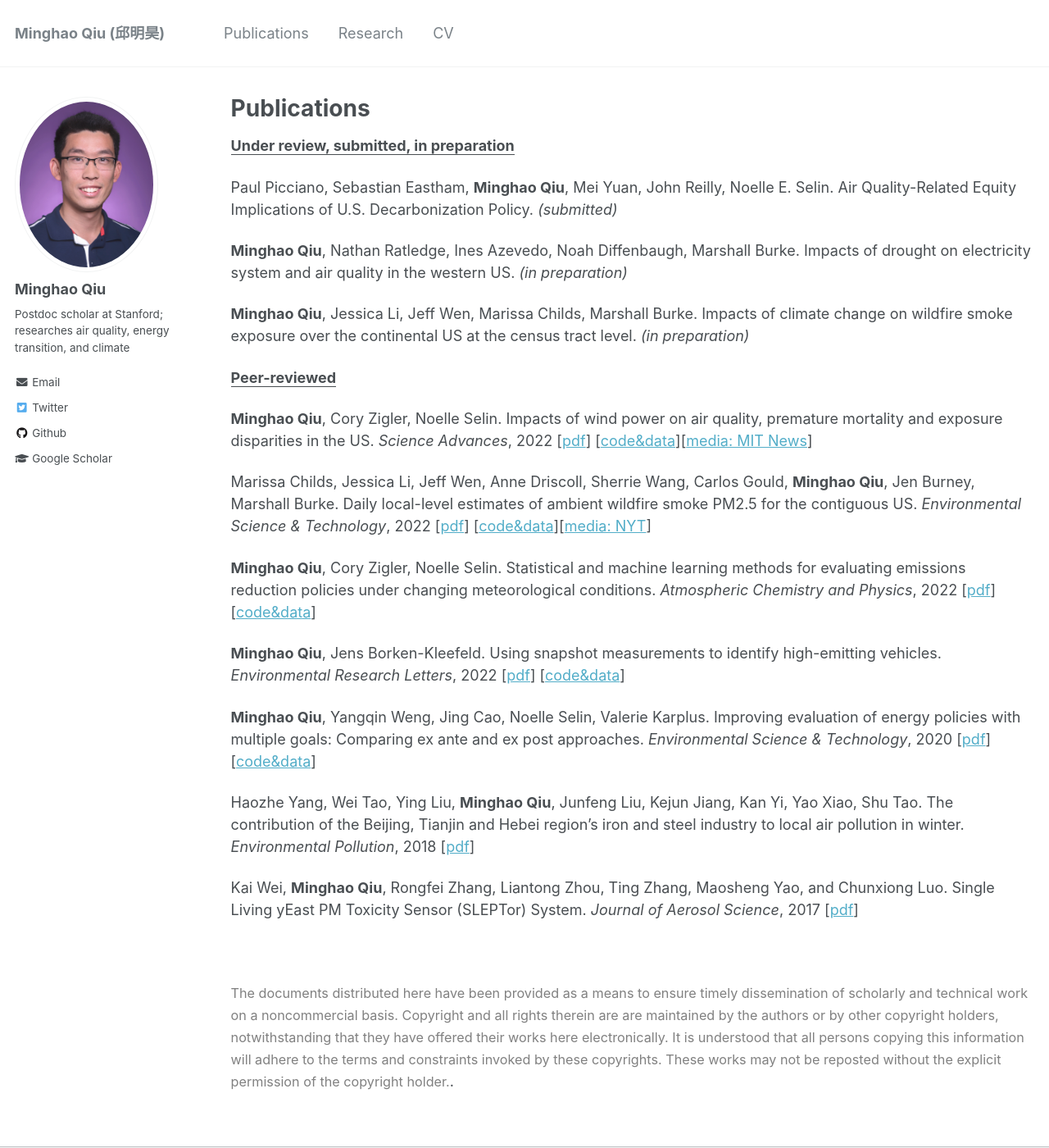
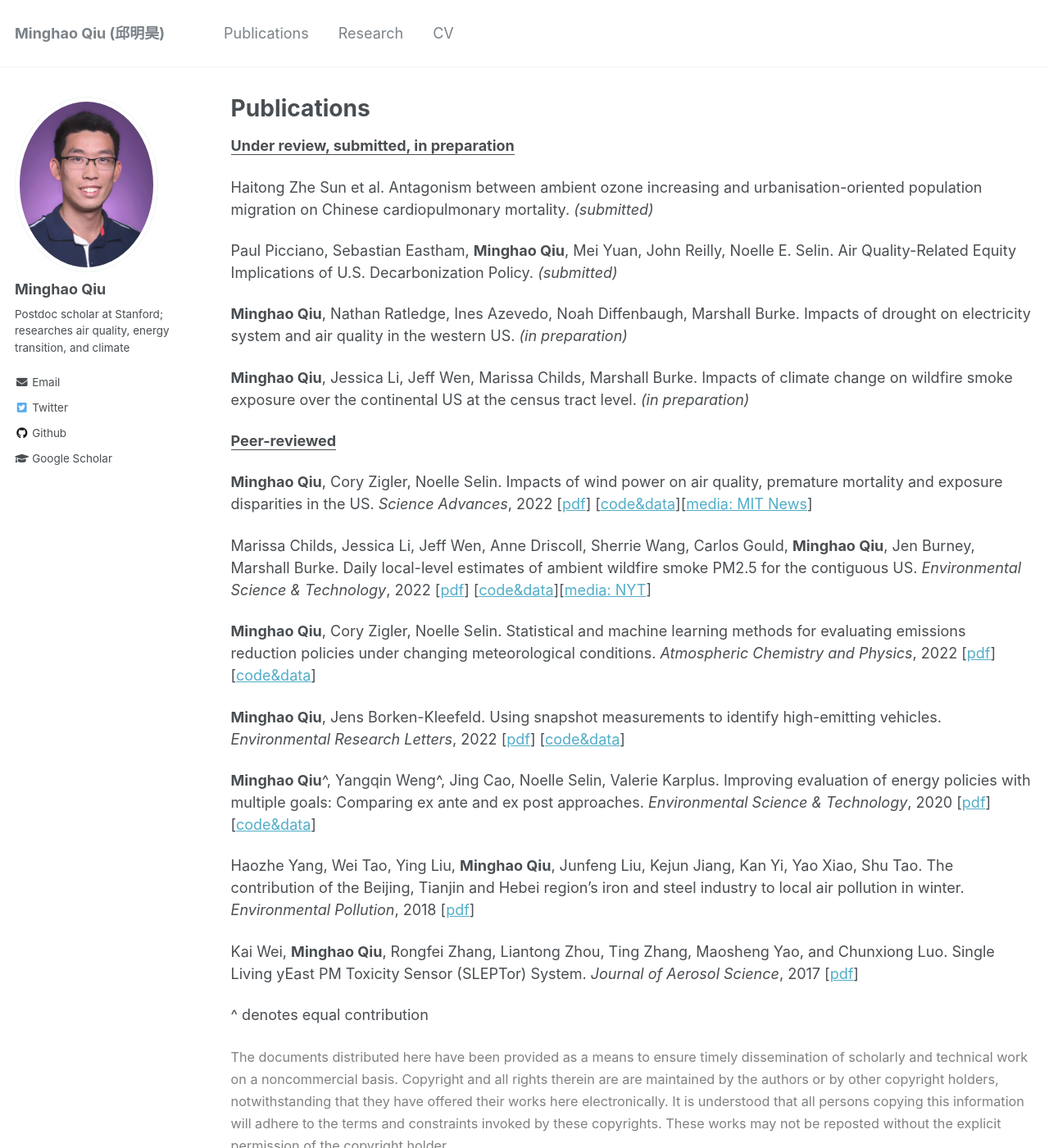
Before and after one commit to mhqiu/mhqiu.github.io, a Jekyll site: the page built from _pages/publications.md, in a window 1280 px wide and 1400 px high. Shown: the whole window at 82% size. Built offline with Jekyll 4.4.1, drawn with Linux system fonts in a browser that asks for light colours.

Commit message:
Update publications.md

```diff
--- a/_pages/publications.md
+++ b/_pages/publications.md
@@ -21,6 +21,7 @@ author_profile: true
 
 **<ins>Under review, submitted, in preparation</ins>**
 
+Haitong Zhe Sun et al. Antagonism between ambient ozone increasing and urbanisation-oriented population migration on Chinese cardiopulmonary mortality. *(submitted)*
 
 Paul Picciano, Sebastian Eastham, **Minghao Qiu**, Mei Yuan, John Reilly, Noelle E. Selin. Air Quality-Related Equity Implications of U.S. Decarbonization Policy. *(submitted)*
 
@@ -41,12 +42,14 @@ Marissa Childs, Jessica Li, Jeff Wen, Anne Driscoll, Sherrie Wang, Carlos Gould,
 **Minghao Qiu**, Jens Borken-Kleefeld. Using snapshot measurements to identify high-emitting vehicles. *Environmental Research Letters*, 2022 \[[pdf](https://iopscience.iop.org/article/10.1088/1748-9326/ac5c9e/data)\] \[[code&data](https://zenodo.org/record/6341957#.YwGn_-yZOdo)\]
 
 
-**Minghao Qiu**, Yangqin Weng, Jing Cao, Noelle Selin, Valerie Karplus. Improving evaluation of energy policies with multiple goals: Comparing ex ante and ex post approaches. *Environmental Science & Technology*, 2020 \[[pdf](https://pubs.acs.org/doi/abs/10.1021/acs.est.0c01381)\] \[[code&data](https://github.com/mhqiu/Qiu_etal_EST_2020)\]
+**Minghao Qiu**^, Yangqin Weng^, Jing Cao, Noelle Selin, Valerie Karplus. Improving evaluation of energy policies with multiple goals: Comparing ex ante and ex post approaches. *Environmental Science & Technology*, 2020 \[[pdf](https://pubs.acs.org/doi/abs/10.1021/acs.est.0c01381)\] \[[code&data](https://github.com/mhqiu/Qiu_etal_EST_2020)\]
 
 Haozhe Yang, Wei Tao, Ying Liu, **Minghao Qiu**, Junfeng Liu, Kejun Jiang, Kan Yi, Yao Xiao, Shu Tao. The contribution of the Beijing, Tianjin and Hebei region's iron and steel industry to local air pollution in winter. *Environmental Pollution*, 2018 \[[pdf](https://www.sciencedirect.com/science/article/pii/S0269749118329038)\]
 
 Kai Wei, **Minghao Qiu**, Rongfei Zhang, Liantong Zhou, Ting Zhang, Maosheng Yao, and Chunxiong Luo. Single Living yEast PM Toxicity Sensor (SLEPTor) System. *Journal of Aerosol Science*, 2017 \[[pdf](https://www.sciencedirect.com/science/article/pii/S0021850216303366)\]
 
+^ denotes equal contribution
 <br/>
 
+
 <span style="color:grey; font-size:0.9em">The documents distributed here have been provided as a means to ensure timely dissemination of scholarly and technical work on a noncommercial basis. Copyright and all rights therein are are maintained by the authors or by other copyright holders, notwithstanding that they have offered their works here electronically. It is understood that all persons copying this information will adhere to the terms and constraints invoked by these copyrights. These works may not be reposted without the explicit permission of the copyright holder.</span>.
```
